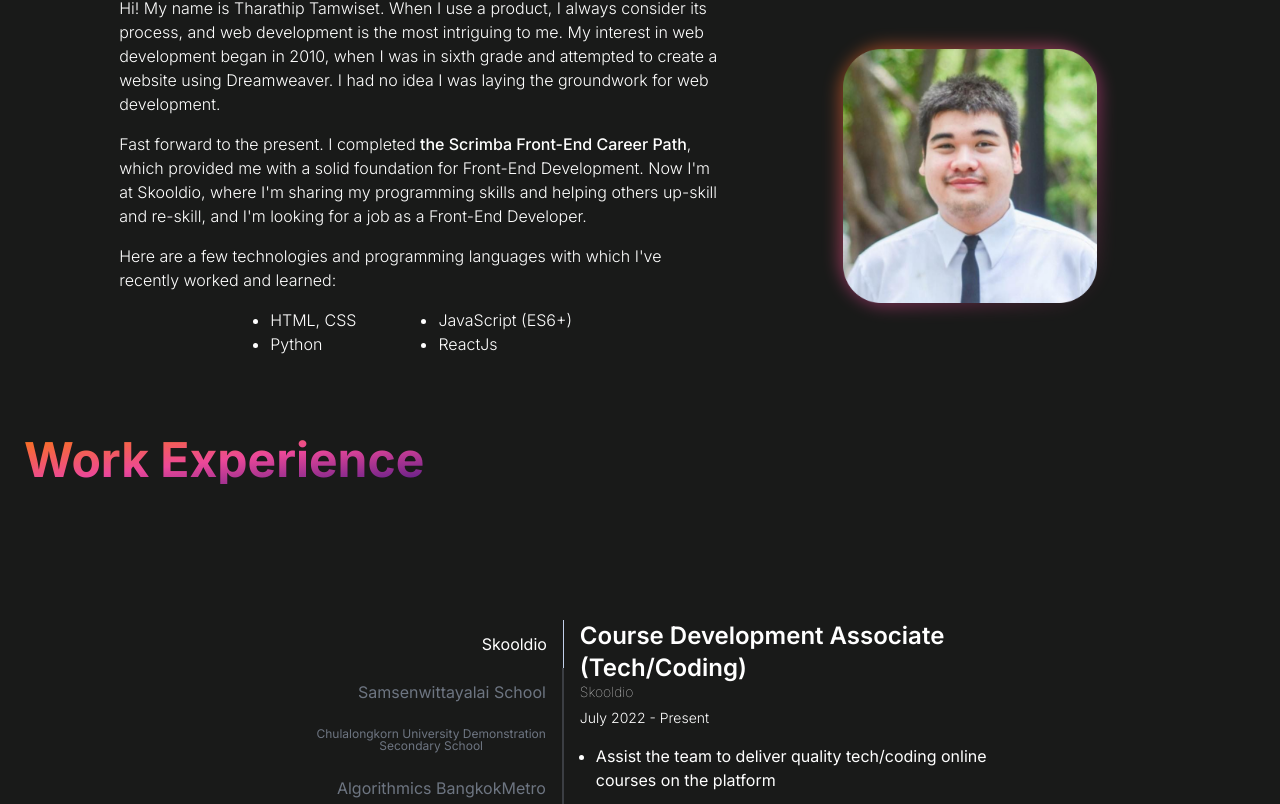
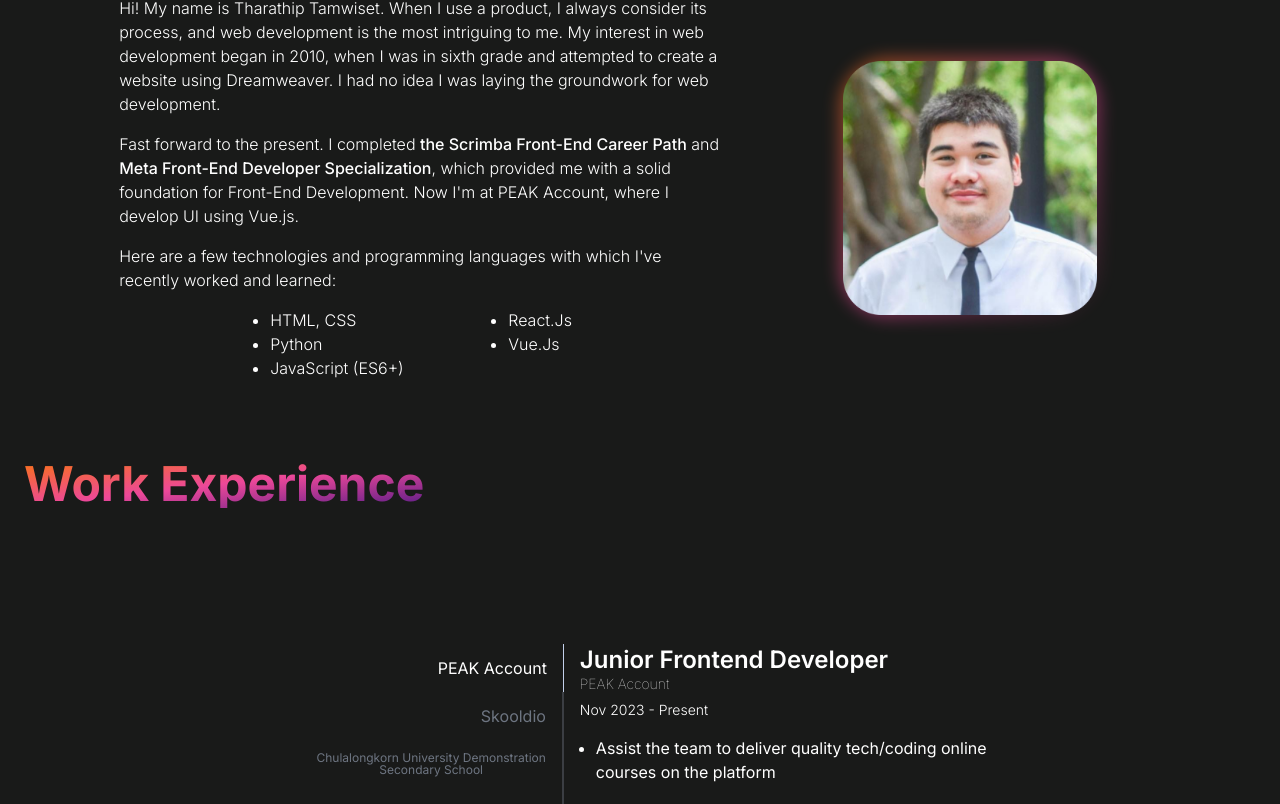
Before and after one commit to fronceee/web-dev-port, a React (Vite) app in the folder portfolio_2023/: page / in a window 1280 px wide. Shown: the part 932-1736 px from the top of the page. Built offline with nearby package versions, Linux system fonts and the light colour scheme.

Commit message:
add new data

```diff
--- a/portfolio_2023/src/containers/About.jsx
+++ b/portfolio_2023/src/containers/About.jsx
@@ -24,10 +24,16 @@ const About = () => {
             >
               the Scrimba Front-End Career Path
             </a>
+            <span> and </span>
+            <a
+              className="link link-hover font-medium"
+              href="https://www.coursera.org/account/accomplishments/specialization/certificate/7LN6NXH7U5A2"
+              target="_blank"
+            >
+              Meta Front-End Developer Specialization
+            </a>
             , which provided me with a solid foundation for Front-End
-            Development. Now I'm at Skooldio, where I'm sharing my programming
-            skills and helping others up-skill and re-skill, and I'm looking for
-            a job as a Front-End Developer.
+            Development. Now I'm at PEAK Account, where I develop UI using Vue.js.
           </p>
           <p className="mb-4 md:m-0">
             Here are a few technologies and programming languages with which
@@ -37,10 +43,11 @@ const About = () => {
             <ul className="list-disc">
               <li>HTML, CSS</li>
               <li>Python</li>
+              <li>JavaScript (ES6+)</li>
             </ul>
             <ul className="list-disc">
-              <li>JavaScript (ES6+)</li>
-              <li>ReactJs</li>
+              <li>React.Js</li>
+              <li>Vue.Js</li>
             </ul>
           </div>
         </div>
--- a/portfolio_2023/src/containers/Experience.jsx
+++ b/portfolio_2023/src/containers/Experience.jsx
@@ -56,8 +56,8 @@ function Experience() {
             {jobPlaces.map((item,index) => (
             // set back to inline-block due to the tab's 'inline-flex' display
               <li key={id()} onClick={() => setCurrentIndex(index)}
-              className={`tab tab-bordered ${isIndexMatch(index, currentIndex) && `tab-active text-white`} inline-block snap-start ${checkCUD(item.place) ? `text-xs leading-3 whitespace-pre-wrap`: `text-base`} md:h-12 md:flex`} >
-                <a key={id()}>{item.place}</a></li>
+              className={`tab tab-bordered md:w-full ${isIndexMatch(index, currentIndex) ? `tab-active text-white` : ""} inline-block snap-start ${checkCUD(item.place) ? `text-xs leading-3 whitespace-pre-wrap`: `text-base`} md:h-12 md:flex`} >
+                <a className='ml-auto' key={id()}>{item.place}</a></li>
             ))}
           </ul>
           {/* <div className='border relative right-[1.06em]'></div> */}
--- a/portfolio_2023/src/data/jobPlaces.js
+++ b/portfolio_2023/src/data/jobPlaces.js
@@ -1,8 +1,8 @@
 const jobPlaces = [
   {
-    place: 'Skooldio',
-    title: 'Course Development Associate (Tech/Coding)',
-    time: 'July 2022 - Present',
+    place: 'PEAK Account',
+    title: 'Junior Frontend Developer',
+    time: 'Nov 2023 - Present',
     desc: [
       'Assist the team to deliver quality tech/coding online courses on the platform',
       'Research and developing tech course markets for current courses and possible offline and online courses',
@@ -10,15 +10,16 @@ const jobPlaces = [
     ]
   },
   {
-    place: 'Samsenwittayalai School',
-    title: 'Student Teacher',
-    time: 'Oct 2022 - March 2023',
+    place: 'Skooldio',
+    title: 'Course Development Associate (Tech/Coding)',
+    time: 'July 2022 - October 2023',
     desc: [
-      'Responsible for teaching, lesson planning, and creating learning material for M2 English Foundation classes',
-      'Responsible for teaching, lesson planning, and creating learning material for M6 Video Editing classes',
-      'Teaching and delivering both subjects in online and hybrid formats.'
+      'Assist the team to deliver quality tech/coding online courses on the platform',
+      'Research and developing tech course markets for current courses and possible offline and online courses',
+      "Answer learners' questions about content in tech courses via the platform's discussion boards and other channels and coordinating more technical questions to instructors.",
     ]
   },
+
   {
     place: 'Chulalongkorn University Demonstration\nSecondary School',
     title: 'Student Teacher',
```
Also changed, not shown: 1 other file (tests, documents, lock files or other folders).
